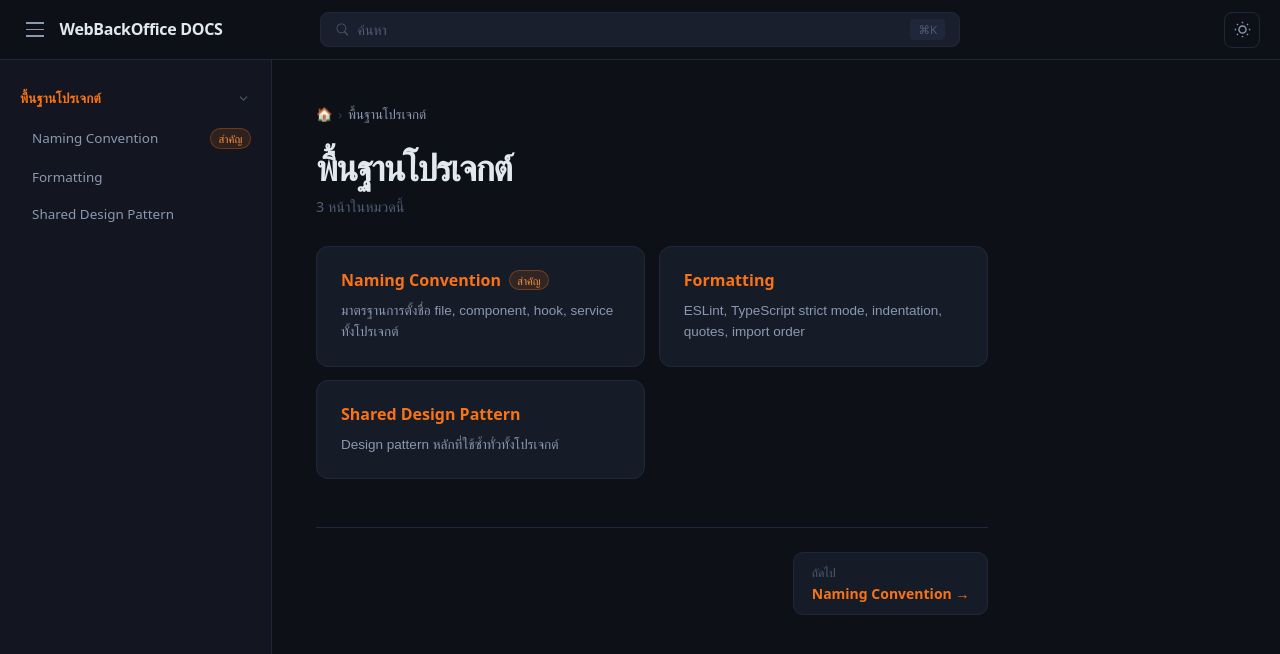
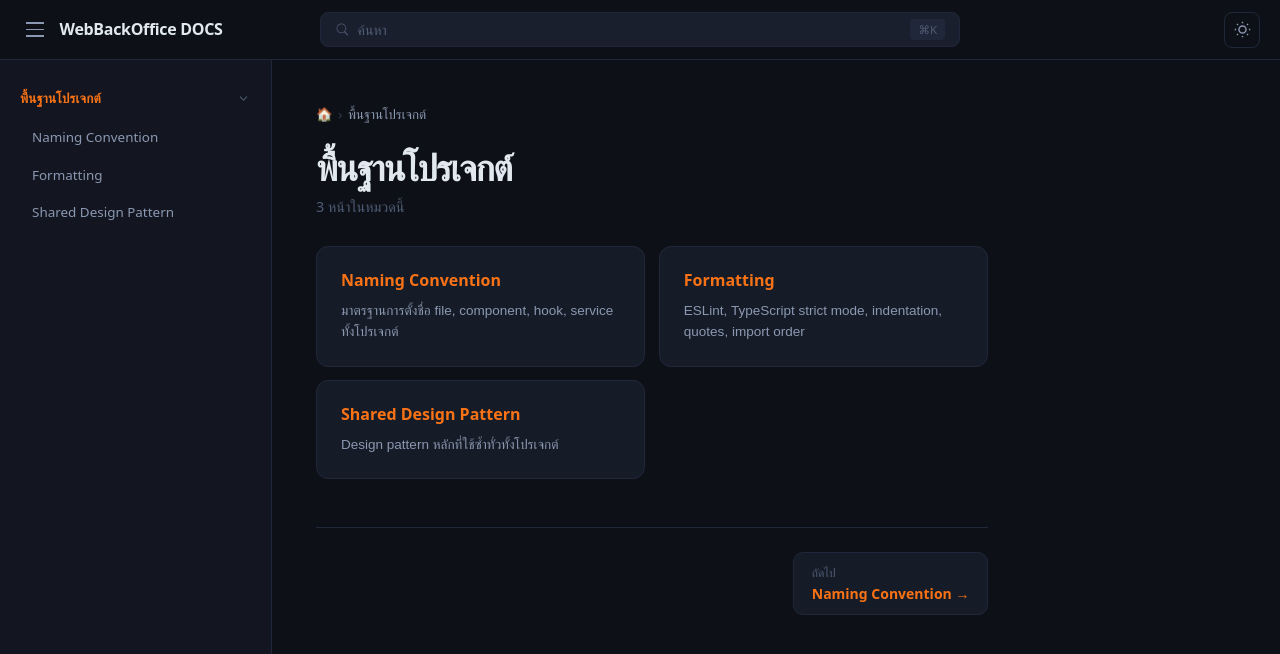
Before and after one commit to HAMTAROKUB/DOCS, a React (Vite) app in the folder webadmin-DOCS/: page / in a window 1280 px wide. Shown: the top 654 px of the page. Built offline with nearby package versions, Linux system fonts and the light colour scheme.

Commit message:
fix: remove badge from Naming Convention section in navigation

```diff
--- a/webadmin-DOCS/src/data/navigation.ts
+++ b/webadmin-DOCS/src/data/navigation.ts
@@ -31,7 +31,7 @@ export const sections: NavSection[] = [
       {
         id: 'naming',
         label: 'Naming Convention',
-        badge: 'สำคัญ',
+        // badge: 'สำคัญ',
         description: 'มาตรฐานการตั้งชื่อ file, component, hook, service ทั้งโปรเจกต์',
       },
       {
```
